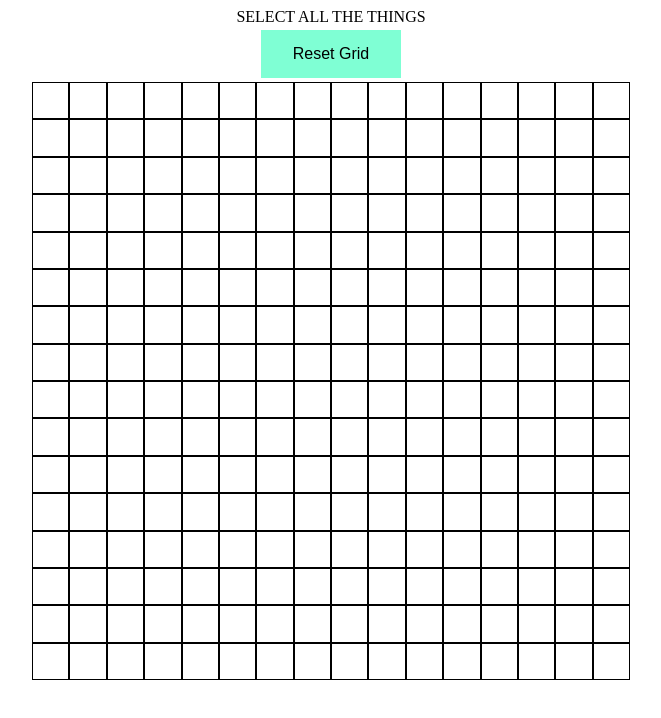
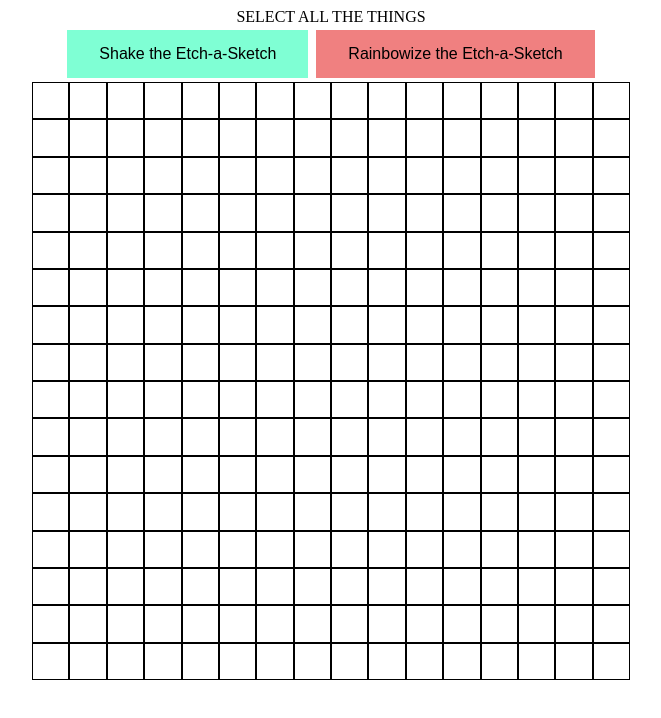
Before and after one commit to dorvaan/etch-a-sketch, a plain HTML site: page index.html in a window 1280 px wide. Shown: the whole page, without its empty margins (309-970 px from the left). Drawn offline with Linux system fonts and the light colour scheme.

Commit message:
First tests of rainbow grid...in progress

```diff
--- a/index.html
+++ b/index.html
@@ -15,7 +15,8 @@
     <div class="selection">
         SELECT ALL THE THINGS
         <div>
-            <button type="button" id="button1">Reset Grid</button>
+            <button type="button" id="button1">Shake the Etch-a-Sketch</button>
+            <button type="button" id="button2">Rainbowize the Etch-a-Sketch</button>
         </div>
 
     </div>
--- a/scripts/etch.js
+++ b/scripts/etch.js
@@ -1,13 +1,14 @@
 const container = document.querySelector('.container');
-let gridside = 16
-const gridsize = (600 - (gridside * 2 + 2)) / gridside + "px"
+let gridSide = 16
+
 
 // Build Grid
 function buildGrid() {
-    for (let i = 1; i < (gridside * gridside) + 1; i++) {
+    const cellsize = (600 - (gridSide * 2 + 2)) / gridSide + "px"
+    for (let i = 1; i < (gridSide * gridSide) + 1; i++) {
         const div = document.createElement('div');
         div.classList.add('grid')
-        div.style.width = gridsize;
+        div.style.width = cellsize;
         div.addEventListener("mouseover", function (color) {
             div.style.backgroundColor = "black";
         })
@@ -22,5 +23,6 @@ document.getElementById("button1").onclick = function removeElementsByClass() {
     while (elements.length > 0) {
         elements[0].parentNode.removeChild(elements[0]);
     }
+    gridSide = prompt("How many squares per side?")
     buildGrid();
 }
--- a/styles/styles.css
+++ b/styles/styles.css
@@ -9,7 +9,6 @@
 
 #button1 {
     border: none;
-    color: white;
     padding: 15px 32px;
     text-align: center;
     text-decoration: none;
@@ -20,6 +19,20 @@
     background-color: aquamarine;
     color: black;
 }
+
+#button2 {
+    border: none;
+    padding: 15px 32px;
+    text-align: center;
+    text-decoration: none;
+    display: inline-block;
+    font-size: 16px;
+    margin: 4px 2px;
+    cursor: pointer;
+    background-color: lightcoral;
+    color: black;
+}
+
 
 
 body {
```
